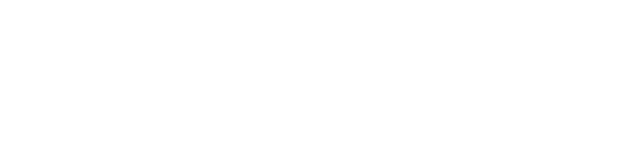
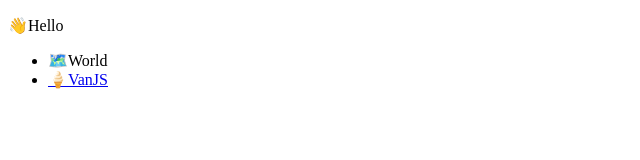
Before and after one commit to baooab/source-code-analysis, a plain HTML site: page van.js/index.html in a window 1280 px wide. Shown: the whole page, without its empty margins (0-640 px from the left). Drawn offline with Linux system fonts and the light colour scheme.

Commit message:
update van.js

```diff
--- a/van.js/index.html
+++ b/van.js/index.html
@@ -18,34 +18,66 @@
 
     import van from 'vanjs-core';
 
-    const { tags } = van
+    // console.log('[van]', van)
 
-    console.log('[van]', van)
+    // const Hello = () => van.tags.div(
+    //   van.tags.p("👋Hello"),
+    //   van.tags.ul(
+    //     van.tags.li("🗺️World"),
+    //     van.tags.li(van.tags.a({href: "https://vanjs.org/"}, "🍦VanJS")),
+    //   ),
+    // )
 
-    const Hello = () => tags.div(
-      tags.p("👋Hello"),
-      tags.ul(
-        tags.li("🗺️World"),
-        tags.li(tags.a({href: "https://vanjs.org/"}, "🍦VanJS")),
-      ),
-    )
-
-    van.add(document.body, Hello())
+    // van.add(document.body, Hello())
 
 
     ///////////////////////////////////////
 
 
-    const Counter = () => {
-    const counter = van.state(0)
-      return tags.div(
-        "❤️ ", counter, " ",
-        tags.button({onclick: () => ++counter.val}, "👍"),
-        tags.button({onclick: () => --counter.val}, "👎"),
-      )
+    // const Counter = () => {
+    // const counter = van.state(0)
+    //   return tags.div(
+    //     "❤️ ", counter, " ",
+    //     tags.button({onclick: () => ++counter.val}, "👍"),
+    //     tags.button({onclick: () => --counter.val}, "👎"),
+    //   )
+    // }
+
+    // van.add(document.body, Counter())
+  </script>
+
+  <script>
+    const isProps =  (arg) => (arg != undefined && (Object.getPrototypeOf(arg) === Object.prototype))
+
+    const tags = new Proxy((name, ...args) => {4
+      const [props, ...children] = isProps(args[0]) ? args : [{}, ...args]
+
+      let dom = document.createElement(name)
+      Object.entries(props ?? {}).forEach(([k, v]) => {
+      let setter = dom[k] !== undefined ? v => dom[k] = v : v => dom.setAttribute(k, v)
+      setter(v)
+    })
+      return add(dom, ...children)
+    }, { get: (tag, name) => tag.bind(undefined, name) })
+
+    let toDom = v => v.nodeType ? v : new Text(v)
+
+    let add = (dom, ...children) => {
+      children.forEach(child => dom.appendChild(toDom(child)))
+      return dom
     }
 
-    van.add(document.body, Counter())
+    add(
+        document.body,
+        tags.div(
+          tags.p("👋Hello"),
+          tags.ul(
+            tags.li("🗺️World"),
+            tags.li(tags.a({href: "https://vanjs.org/"}, "🍦VanJS")),
+          ),
+        )
+    )
   </script>
+
 </body>
 </html>
```
Also changed, not shown: van.js/0.0.1.js (added, +29 -0 lines), van.js/0.0.2.js (added, +31 -0 lines), 1 other file.
